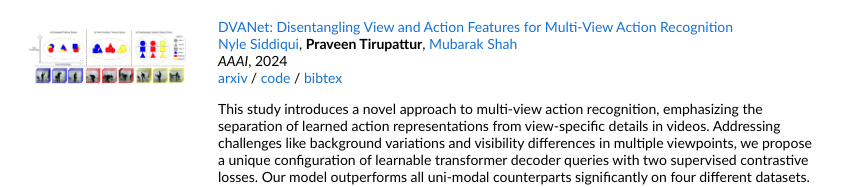
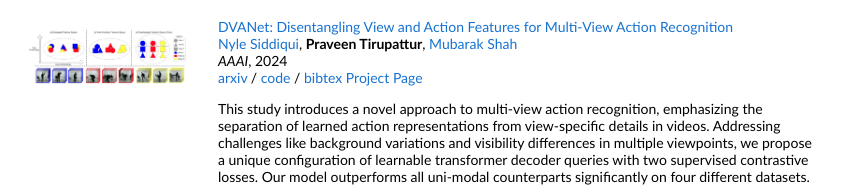
Before and after one commit to ptirupat/ptirupat.github.io, a plain HTML site: page index.html in a window 1280 px wide. Shown: the part 651-838 px from the top of the page, without its empty margins (223-1066 px from the left). Drawn offline with Linux system fonts and the light colour scheme.

Commit message:
added project page to DVANet

```diff
--- a/index.html
+++ b/index.html
@@ -110,6 +110,7 @@
                   <a href="https://arxiv.org/abs/2312.05719">arxiv</a> /
                   <a href="https://github.com/NyleSiddiqui/MultiView_Actions">code</a> /
                   <a href="data/dvanet_aaai2023.bib">bibtex</a>
+                  <a href="https://nylesiddiqui.github.io/DVANet_webpage">Project Page</a>
                   <p> This study introduces a novel approach to multi-view action recognition, emphasizing the separation of learned action representations from view-specific details in videos. Addressing challenges like background variations and visibility differences in multiple viewpoints, we propose a unique configuration of learnable transformer decoder queries with two supervised contrastive losses. Our model outperforms all uni-modal counterparts significantly on four different datasets.</p>
                 </td>
               </tr>
```
